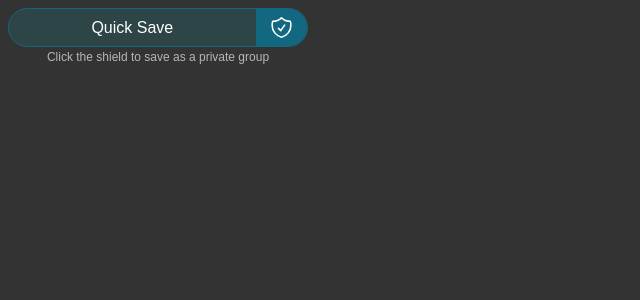
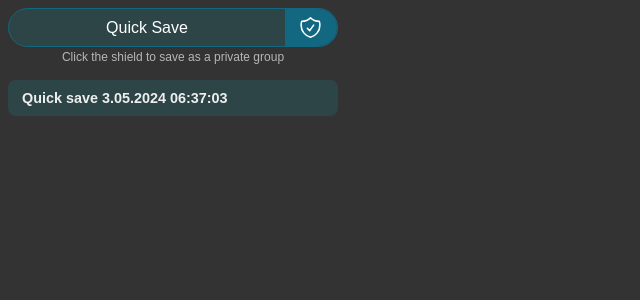
Before and after one commit to tab-guardian/tab-guardian, a Vue app: page / in a window 1280 px wide. Both pictures are taken after a click on the button "Quick Save". Shown: the top 300 px of the page, without its empty margins (0-640 px from the left). Built offline with nearby package versions, Linux system fonts and the light colour scheme.

Commit message:
Add showing groups

```diff
--- a/src/App.vue
+++ b/src/App.vue
@@ -1,18 +1,23 @@
 <script setup lang="ts">
 import QuickSave from '@/components/QuickSave/QuickSave.vue'
+import Groups from '@/components/Groups/Groups.vue'
 </script>
 
 <template>
     <QuickSave />
+    <Groups />
 </template>
 
 <style lang="sass">
 :root
     --dark-blue: #136881
     --dark-blue-hover: #18748f
+    --transparent-blue: rgb(0 227 255 / 10%)
+    --transparent-blue-hover: rgb(0 227 255 / 15%)
 
 body
     background: #333
     color: #eee
-    width: 300px
+    width: 330px
+    font-family: 'Arial', sans-serif
 </style>
--- /dev/null
+++ b/src/components/Groups/GroupItem.vue
@@ -0,0 +1,26 @@
+<script setup lang="ts">
+import type { Group } from '@/types'
+
+type Props = {
+    group: Group
+}
+
+const { group } = defineProps<Props>()
+</script>
+
+<template>
+    <div class="group">
+        <h2>{{ group.title }}</h2>
+    </div>
+</template>
+
+<style lang="sass" scoped>
+.group
+    background: var(--transparent-blue)
+    border-radius: 8px
+    padding: 10px 14px
+
+    h2
+        font-size: .9em
+        margin: 0
+</style>
--- /dev/null
+++ b/src/components/Groups/Groups.vue
@@ -0,0 +1,24 @@
+<script setup lang="ts">
+import GroupItem from '@/components/Groups/GroupItem.vue'
+import { useGroupStore } from '@/stores/groupStore'
+
+const groupStore = useGroupStore()
+</script>
+
+<template>
+    <div class="groups">
+        <GroupItem
+            v-for="group in groupStore.groups"
+            :key="group.id"
+            :group="group"
+        />
+    </div>
+</template>
+
+<style lang="sass" scoped>
+.groups
+    display: flex
+    flex-direction: column
+    gap: 10px
+    margin-top: 15px
+</style>
--- a/src/components/QuickSave/Buttons.vue
+++ b/src/components/QuickSave/Buttons.vue
@@ -43,11 +43,11 @@ const { saveGroup } = useGroupStore()
     .save
         width: 100%
         border-radius: 50px 0 0 50px
-        background-color: rgb(0 227 255 / 10%)
+        background-color: var(--transparent-blue)
         transition: background-color .2s
 
         &:hover
-            background-color: rgb(0 227 255 / 15%)
+            background-color: var(--transparent-blue-hover)
 
     .save-private
         width: 60px
--- a/src/modules/getDefaultGroupTitle.ts
+++ b/src/modules/getDefaultGroupTitle.ts
@@ -1,11 +1,15 @@
 export default function getDefaultTitle(): string {
     const date = new Date()
     const year = date.getFullYear()
-    const month = date.getMonth() + 1
+    const month = addZeroWhenNeeded(date.getMonth() + 1)
     const day = date.getDate()
-    const hour = date.getHours()
-    const minute = date.getMinutes()
-    const second = date.getSeconds()
+    const hour = addZeroWhenNeeded(date.getHours())
+    const minute = addZeroWhenNeeded(date.getMinutes())
+    const second = addZeroWhenNeeded(date.getSeconds())
 
-    return `Quick group ${year}-${month}-${day} ${hour}:${minute}:${second}`
+    return `Quick save ${day}.${month}.${year} ${hour}:${minute}:${second}`
 }
+
+function addZeroWhenNeeded(value: number): string {
+    return value < 10 ? `0${value}` : `${value}`
+}
--- a/src/modules/getImageUrl.ts
+++ /dev/null
@@ -1,3 +0,0 @@
-export default function (uri: string): string {
-    return chrome.runtime.getURL(`images/${uri}`)
-}
```
